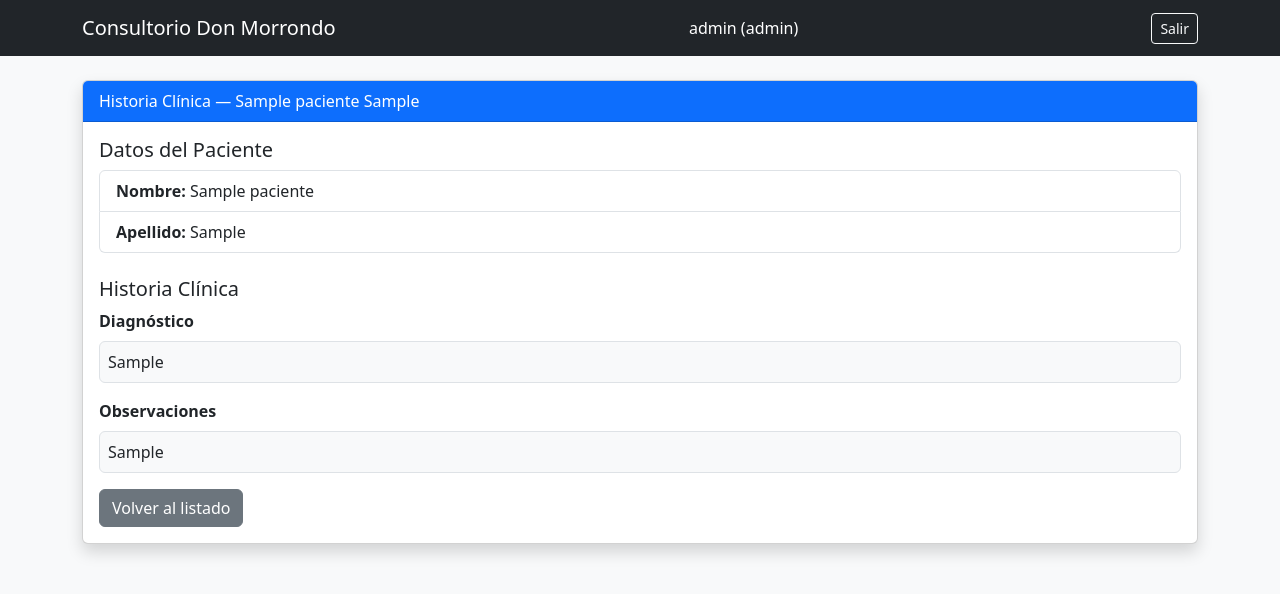
After one commit to xaldoxxx/ConsultorioDonMorrondo, a Flask app: page /pacientes/ver/1 in a window 1280 px wide. The commit adds this page. Shown: the top 594 px of the page. Run offline with Flask 3, Linux system fonts and the light colour scheme; a user stored in the database is signed in; tables that the repository leaves empty hold one stand-in row (values such as "Sample post").

Commit message:
Vista solo lectura de historia clinica

```diff
--- a/app.py
+++ b/app.py
@@ -181,3 +181,16 @@ def editar_paciente(id):
         paciente=paciente,
         editando=True
     )
+
+# -----------------------
+# VER HISTORIA CLÍNICA (SOLO LECTURA)
+# -----------------------
+@app.route('/pacientes/ver/<int:id>')
+@login_required
+def ver_paciente(id):
+    paciente = Paciente.query.get_or_404(id)
+
+    return render_template(
+        'paciente_detalle.html',
+        paciente=paciente
+    )
--- /dev/null
+++ b/templates/paciente_detalle.html
@@ -0,0 +1,42 @@
+{% extends "base.html" %}
+
+{% block content %}
+<div class="card shadow">
+    <div class="card-header bg-primary text-white">
+        Historia Clínica — {{ paciente.nombre }} {{ paciente.apellido }}
+    </div>
+
+    <div class="card-body">
+        <h5 class="card-title">Datos del Paciente</h5>
+
+        <ul class="list-group mb-4">
+            <li class="list-group-item">
+                <strong>Nombre:</strong> {{ paciente.nombre }}
+            </li>
+            <li class="list-group-item">
+                <strong>Apellido:</strong> {{ paciente.apellido }}
+            </li>
+        </ul>
+
+        <h5 class="card-title">Historia Clínica</h5>
+
+        <div class="mb-3">
+            <label class="form-label fw-bold">Diagnóstico</label>
+            <div class="border rounded p-2 bg-light">
+                {{ paciente.historia_clinica.diagnostico }}
+            </div>
+        </div>
+
+        <div class="mb-3">
+            <label class="form-label fw-bold">Observaciones</label>
+            <div class="border rounded p-2 bg-light">
+                {{ paciente.historia_clinica.observaciones or 'Sin observaciones' }}
+            </div>
+        </div>
+
+        <a href="{{ url_for('listar_pacientes') }}" class="btn btn-secondary">
+            Volver al listado
+        </a>
+    </div>
+</div>
+{% endblock %}
```
Also changed, not shown: templates/pacientes.html (+5 -4 lines).
